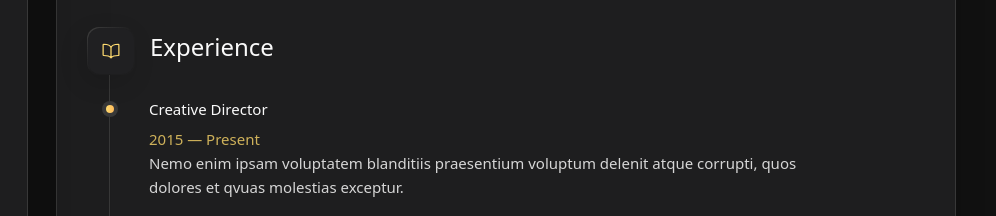
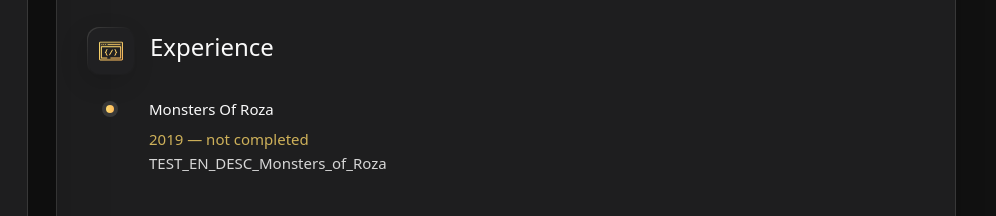
Before and after one commit to l3onrdo/portafolio, a plain HTML site: page index.html in a window 1280 px wide. Both pictures are taken after a click on the button "Resume". Shown: the part 448-664 px from the top of the page, 284-1280 px from the left. Drawn offline with nearby package versions, Linux system fonts and the light colour scheme.

Commit message:
Update index.html

```diff
--- a/index.html
+++ b/index.html
@@ -321,7 +321,7 @@
 
           <div class="title-wrapper">
             <div class="icon-box">
-              <ion-icon name="book-outline"></ion-icon>
+                <img src="./assets/images/icon-dev.svg" alt="Development Icon" width="24" height="24">
             </div>
 
             <h3 class="h3">Experience</h3>
@@ -329,7 +329,7 @@
 
           <ol class="timeline-list">
 
-            <li class="timeline-item">
+            <!-- <li class="timeline-item">
 
               <h4 class="h4 timeline-item-title">Creative director</h4>
 
@@ -355,7 +355,7 @@
                 exceptur.
               </p>
 
-            </li>
+            </li> -->
 
             <li class="timeline-item">
 
@@ -364,9 +364,7 @@
               <span>2019 —  not completed</span>
 
               <p class="timeline-text">
-                Nemo enims ipsam voluptatem, blanditiis praesentium voluptum delenit atque corrupti, quos dolores et
-                quas molestias
-                exceptur.
+                TEST_EN_DESC_Monsters_of_Roza
               </p>
 
             </li>
```
